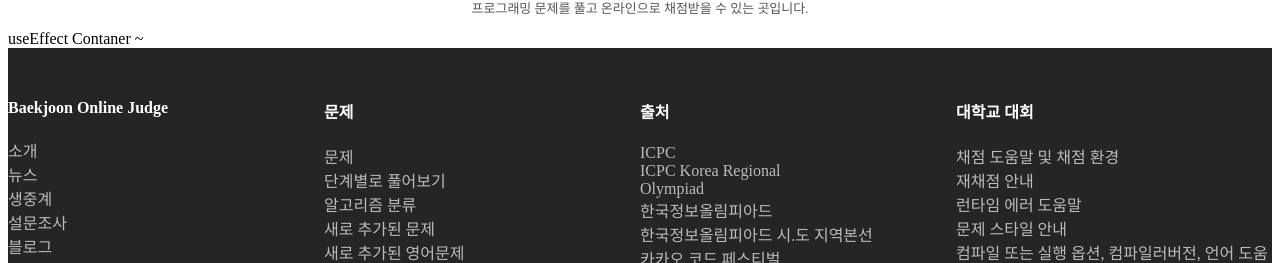
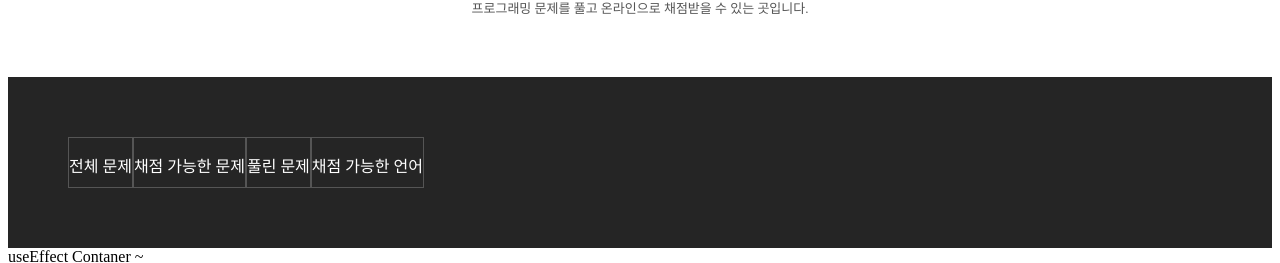
Before and after one commit to seondal/Clone-baekjoon, a React (Create React App) app in the folder frontend/frontend/: page / in a window 1280 px wide. Shown: the part 689-952 px from the top of the page. Built offline with nearby package versions, Linux system fonts and the light colour scheme.

Commit message:
Design: "Num 컴포넌트 UI 수정"

```diff
--- a/frontend/frontend/src/Container.js
+++ b/frontend/frontend/src/Container.js
@@ -1,18 +1,14 @@
 import React from "react";
-import styled from "styled-components";
 import axios from "axios";
 import {useState, useEffect} from "react";
 
 function Header() {
-    //const [data, setData] = useState();
+    const [data, setData] = useState();
 
-    //useEffect(async() =>{
-		//try {
-            //const response = await axios.get(`http://localhost:8080`);
-            //setData(response.data);
-            //console.log(response);
-        //}
-	//},[]);
+    const url = 'http://localhost:8080';
+    axios.get(url).then(response=>{
+        console.log(response.data);
+    })
 
     return (
         <div>
--- a/frontend/frontend/src/Imgslide.js
+++ b/frontend/frontend/src/Imgslide.js
@@ -4,6 +4,7 @@
 const Welcome = styled.div`
     text-align:center;
     margin-top:60px;
+    margin-bottom:60px;
     color:#555;
 `
 
--- a/frontend/frontend/src/Numsummary.js
+++ b/frontend/frontend/src/Numsummary.js
@@ -1,7 +1,26 @@
 import React from "react";
+import styled from "styled-components";
+
+const Numbox = styled.div`
+    color:white;
+    display: inline-block;
+    border:solid 1px #555;
+    padding:15px 0 10px;
+`
 
 function Numsummary() {
-    return <div></div>
+    const style = {
+        backgroundColor: '#252525',
+        padding: '60px'
+    }
+    return (
+    <div style={style}>
+        <Numbox>전체 문제</Numbox>
+        <Numbox>채점 가능한 문제</Numbox>
+        <Numbox>풀린 문제</Numbox>
+        <Numbox>채점 가능한 언어</Numbox>
+    </div>
+    );
 }
 
 export default Numsummary;
```
